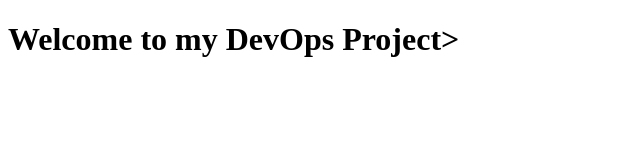
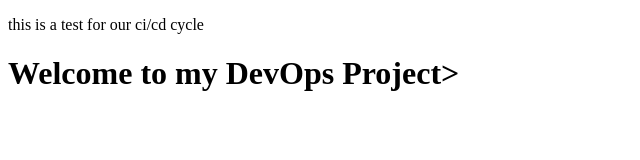
Before and after one commit to yamandayyeh/abwaab-DevOps, a plain HTML site: page index.html in a window 1280 px wide. Shown: the whole page, without its empty margins (0-640 px from the left). Drawn offline with Linux system fonts and the light colour scheme.

Commit message:
Update index.html

```diff
--- a/index.html
+++ b/index.html
@@ -6,6 +6,9 @@
   <title>DevOps Task </title>
 </head>
 <body>
+  <p>
+    this is a test for our ci/cd cycle
+  </p>
   <h1>Welcome to my DevOps Project></h1>
 </body>
 </html>
```
